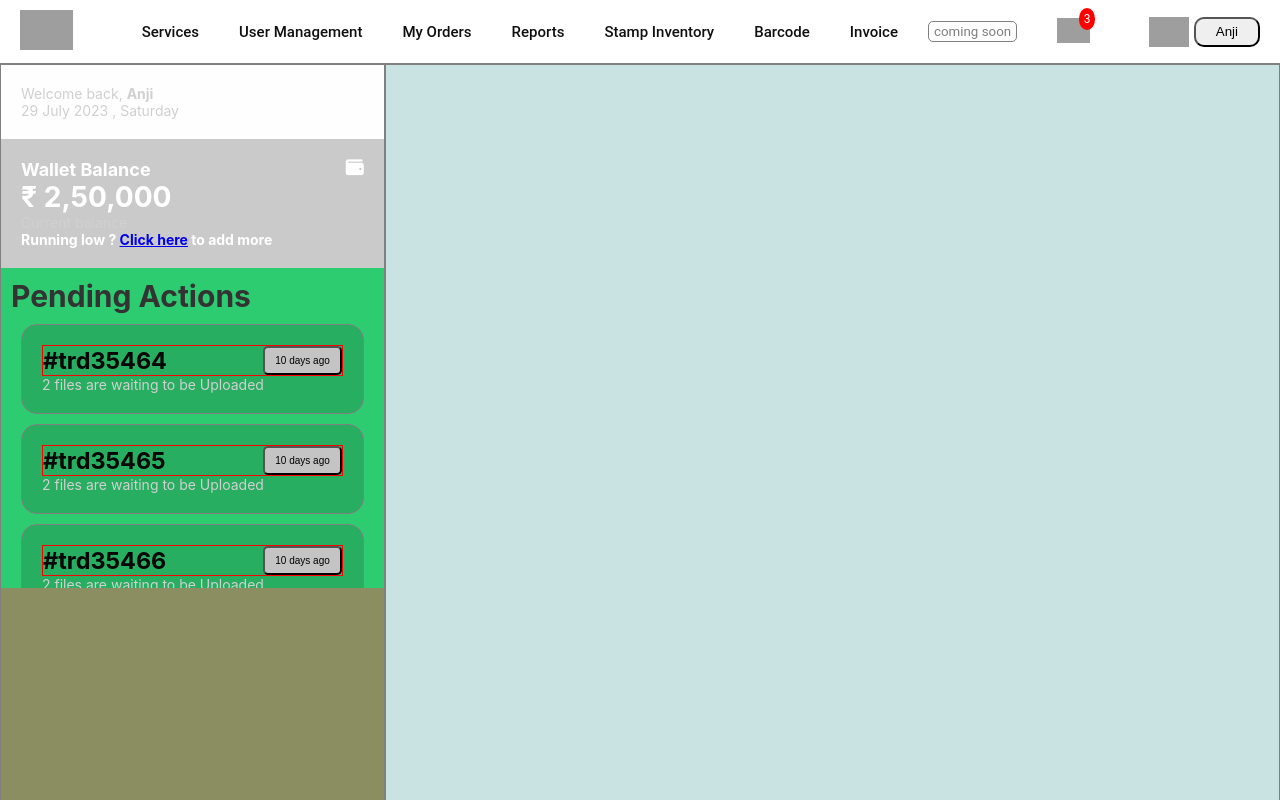
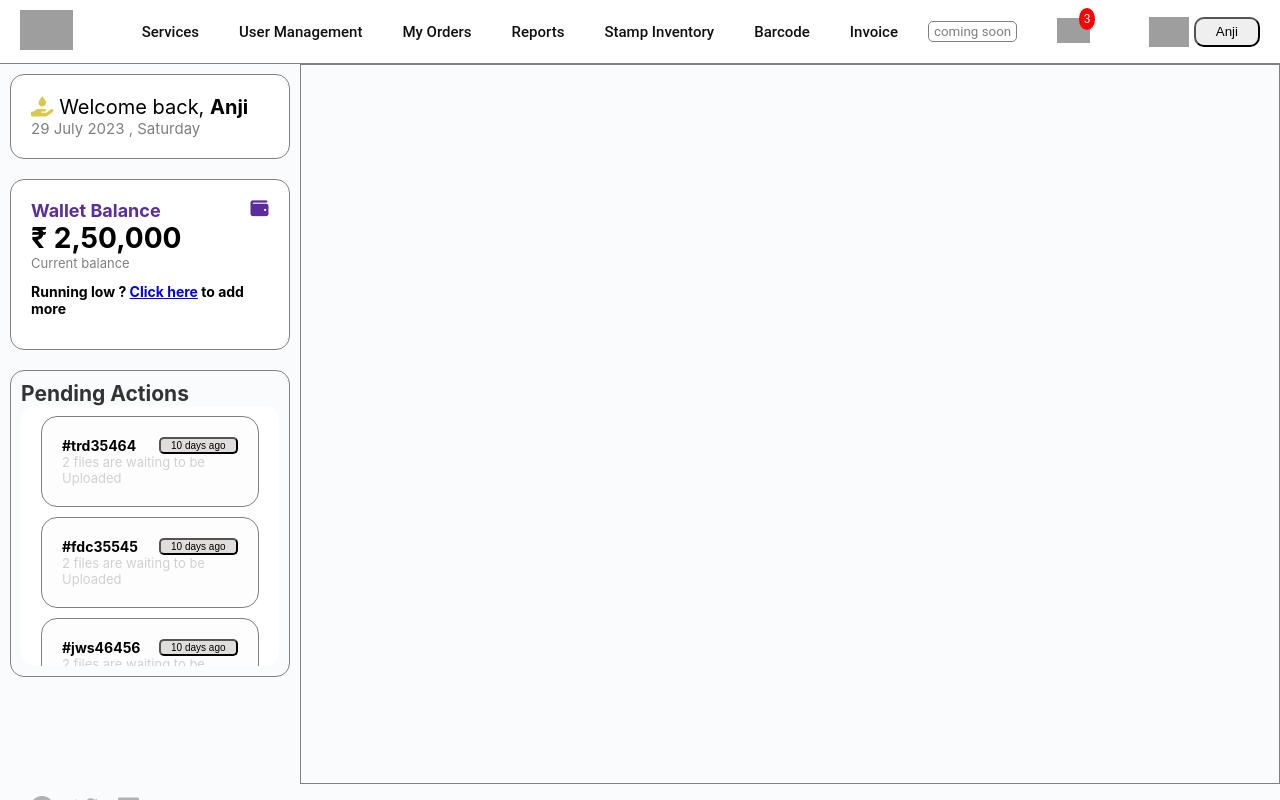
Before and after one commit to Anji515/Doqfy_App, an Angular app: page / in a window 1280 px wide. Shown: the top 800 px of the page. Built offline with nearby package versions, Linux system fonts and the light colour scheme; grey boxes are pictures that could not be loaded.

Commit message:
Left side component part completed

```diff
--- a/src/app/Components/Left-component/left-box.component.css
+++ b/src/app/Components/Left-component/left-box.component.css
@@ -1,56 +1,97 @@
 /* Left container */
-
-.left-box-1 {
-    background-color: #fffefe;
+@import '~@fortawesome/fontawesome-free/css/all.css';
+ .left-box-1 {
+    background-color: #ffffff;
     padding: 20px;
     text-align: left;
     font-size: 18px;
+    border: 1px solid gray;
+    border-radius: 14px;
+    margin-bottom: 20px;
+  }
+
+  .left-box-1 i{
+    color: rgb(216, 202, 72);
+    border: 0px solid red;
+  }
+
+  .left-box-1 p{
+    color: black;
+    font-size: 20px;
+  }
+
+  #date{
+    color: gray;
+    font-size: 15px;
   }
 
   .left-box-2 {
-    background-color: #cbcaca;
+    background-color: #ffffff;
     color: white;
     padding: 20px;
     text-align: left;
     font-size: 24px;
+    border: 1px solid gray;
+    border-radius: 14px;
+    margin-bottom: 20px;
   }
 
   .left-box-2 div{
     display: flex;
     font-size: 18px;
+    color: rgb(90, 44, 158);
     justify-content: space-between;
 
   }
+  h3{
+    color: black;
+  }
+  h3+p{
+    color: gray;
+  }
+  p+h4{
+    border: 0px solid red;
+    padding: 12px 0px;
+  }
 
   p{
-    font-size: 14px;
+    font-size: 13px;
     color: rgb(208, 208, 208);
   }
 
   h4{
     font-size: 14px;
+    color: black;
   }
 
   button{
     border-radius: 5px;
     padding:0px 10px;
     font-size: 10px;
-    background-color: rgb(196, 196, 196);
+    background-color: rgb(225, 221, 221);
+  }
+
+  .left-box-outer{
+   padding: 10px;
+   border-radius: 14px;
+   border: 1px solid gray;
   }
 
   .left-box-3 {
     display: flex;
+    border: 0px solid gray;
+    border-radius: 14px;
     flex-direction: column;
     gap: 10px;
-    background-color: #2ecc71;
+    background-color: #ffffff;
     padding: 10px;
     font-size: 20px;
     overflow-y: auto; /* Add this line to enable scroll when content overflows */
-    max-height: 300px; /* Adjust the maximum height as needed */
+    max-height: 240px; /* Adjust the maximum height as needed */
   }
 
   .left-sub-box {
-    background-color: #27ae60;
+    background-color: #fdfdfd;
     border: 1px solid gray;
     border-radius: 16px;
     color: rgb(6, 6, 6);
@@ -60,6 +101,6 @@
 
   .left-sub-box div{
     display: flex;
-    border: 1px solid red;
+    border: 0px solid red;
     justify-content: space-between;
   }
--- a/src/app/Components/Left-component/left-box.component.html
+++ b/src/app/Components/Left-component/left-box.component.html
@@ -1,6 +1,6 @@
 <div class="left-box-1">
-    <p>Welcome back, <strong>Anji</strong></p>
-    <p>29 July 2023 , Saturday</p>
+    <p><i class="fa-solid fa-hand-holding-droplet"></i> Welcome back, <strong>Anji</strong></p>
+    <p id="date">29 July 2023 , Saturday</p>
   </div>
 <div class="left-box-2">
   <div><strong>Wallet Balance</strong> <i class="fa-solid fa-wallet"></i></div>
@@ -8,13 +8,15 @@
   <p>Current balance</p>
   <h4>Running low ? <a href="#">Click here</a> to add more</h4>
 </div>
-<div class="left-box-3">
+<div class="left-box-outer">
   <h2>Pending Actions</h2>
-  <div class="left-sub-box" *ngFor="let item of data">
-    <div>
-      <h3>{{item.id}}</h3>
-      <button>{{item.daysAgo}} days ago</button>
+  <div class="left-box-3">
+    <div class="left-sub-box" *ngFor="let item of data">
+      <div>
+        <h4>{{item.id}}</h4>
+        <button>{{item.daysAgo}} days ago</button>
+      </div>
+      <p>{{item.filesCount}} files are waiting to be Uploaded</p>
     </div>
-    <p>{{item.filesCount}} files are waiting to be Uploaded</p>
   </div>
 </div>
--- a/src/app/Components/Left-component/left-box.component.ts
+++ b/src/app/Components/Left-component/left-box.component.ts
@@ -9,8 +9,9 @@ export class LeftComponent {
   // Add any logic or functionality related to the footer here if needed
   data = [
     { id: '#trd35464', daysAgo: '10', filesCount: '2' },
-    { id: '#trd35465', daysAgo: '10', filesCount: '2' },
-    { id: '#trd35466', daysAgo: '10', filesCount: '2' }
+    { id: '#fdc35545', daysAgo: '10', filesCount: '2' },
+    { id: '#jws46456', daysAgo: '10', filesCount: '2' },
+    { id: '#klm35062', daysAgo: '10', filesCount: '2' },
   ];
 
 }
--- a/src/app/Components/Navbar/navbar.component.css
+++ b/src/app/Components/Navbar/navbar.component.css
@@ -75,12 +75,11 @@
 
   .notification-badge {
     position: absolute;
-    top: -5px;
     right: -5px;
     background-color: red;
     color: rgb(18, 17, 17);
     border-radius: 50%;
-    padding: 4px 6px;
+    padding: 4px 10px;
     font-size: 12px;
   }
 
--- a/src/app/app.component.css
+++ b/src/app/app.component.css
@@ -1,18 +1,18 @@
 .main-container{
     display: flex;
     width: 100%;
-    height: 120vh;
+    height: 90vh;
 }
 
 .left-container{
-    flex: 3;
-    column-gap: 50px;
-    border: 1px solid gray;
-    background: #8b8e60;
+    flex: 2;
+    padding: 10px;
+    border: 0px solid gray;
+    background: #f9fbfd;
 }
 
 .right-container{
     flex: 7;
     border: 1px solid gray;
-    background: #c9e2e2;
+    background: #f9fbfd;
 }
```
